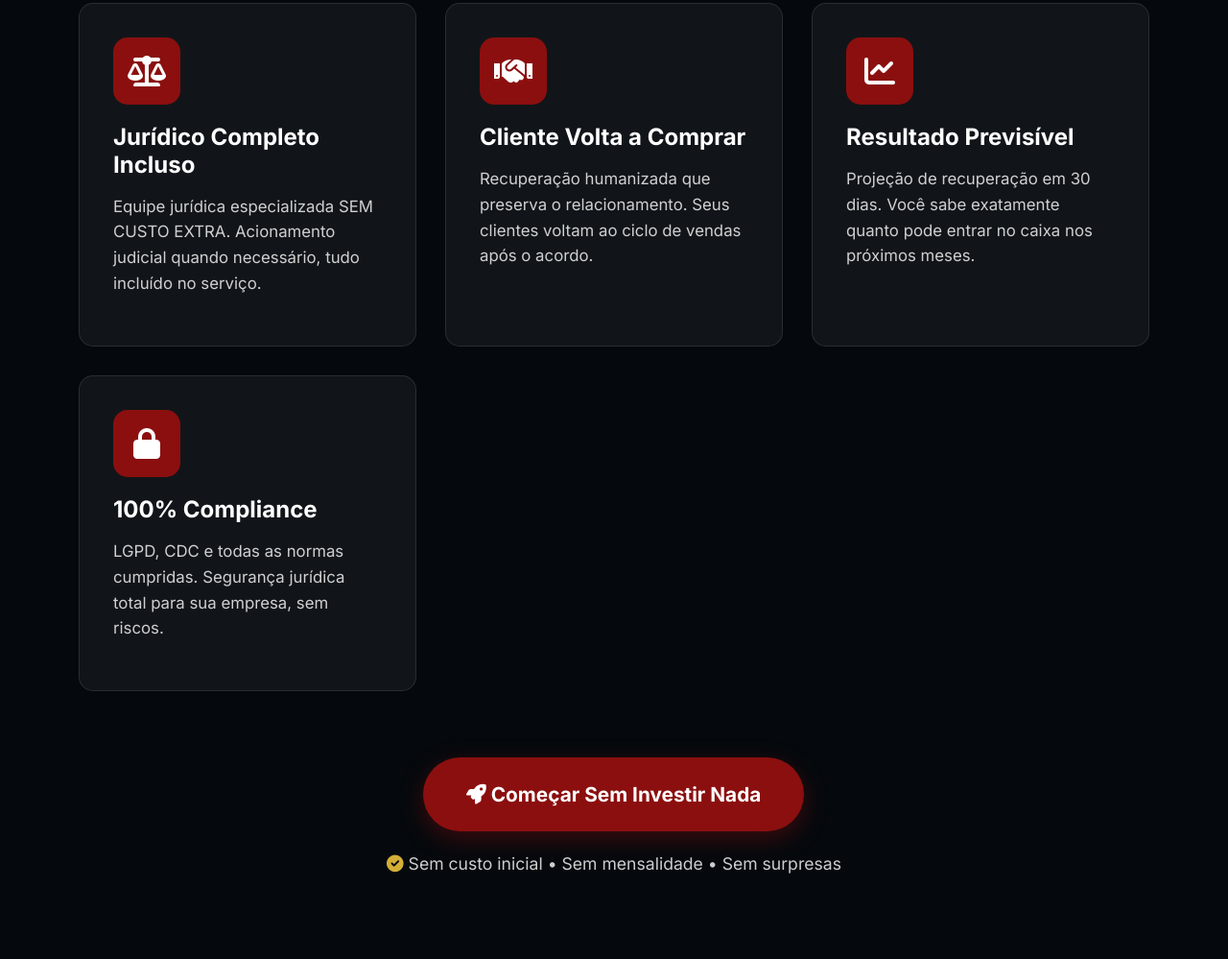
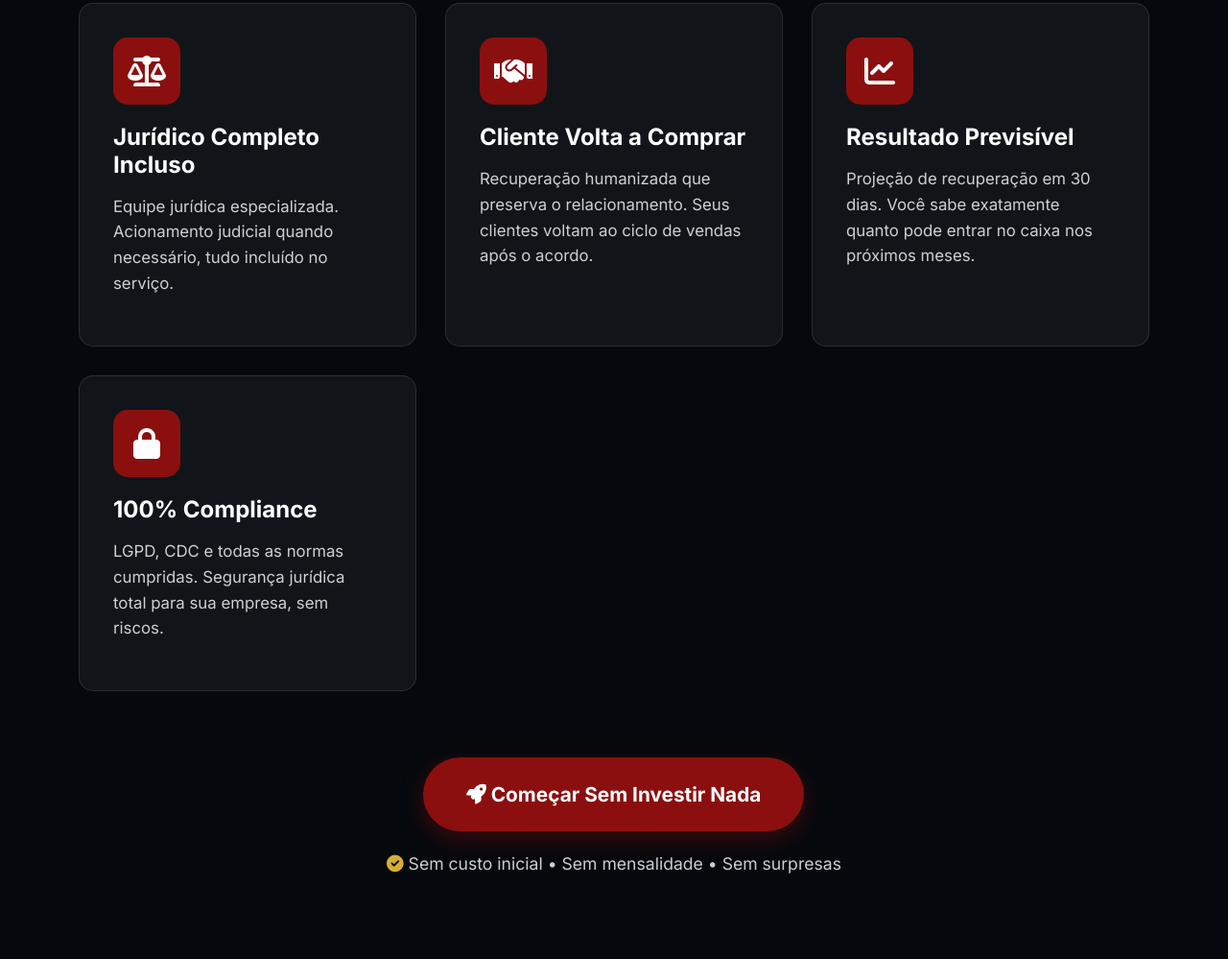
Before and after one commit to mediagrowthmkt-debug/LP-EMPRESAS-QUE-FATURAM-ACIMA-DE-MIL-REAIS-POR-M-S, a plain HTML site: page index.html in a window 1280 px wide. Shown: the part 3533-4532 px from the top of the page at 96% size. Drawn offline with nearby package versions, Linux system fonts and the light colour scheme.

Commit message:
Remover menção 'SEM CUSTO EXTRA' do jurídico - manter foco no resultado

```diff
--- a/index.html
+++ b/index.html
@@ -1697,7 +1697,7 @@
                     </div>
                     <h4>Jurídico Completo Incluso</h4>
                     <p>
-                        Equipe jurídica especializada SEM CUSTO EXTRA. Acionamento judicial
+                        Equipe jurídica especializada. Acionamento judicial
                         quando necessário, tudo incluído no serviço.
                     </p>
                 </div>
```
